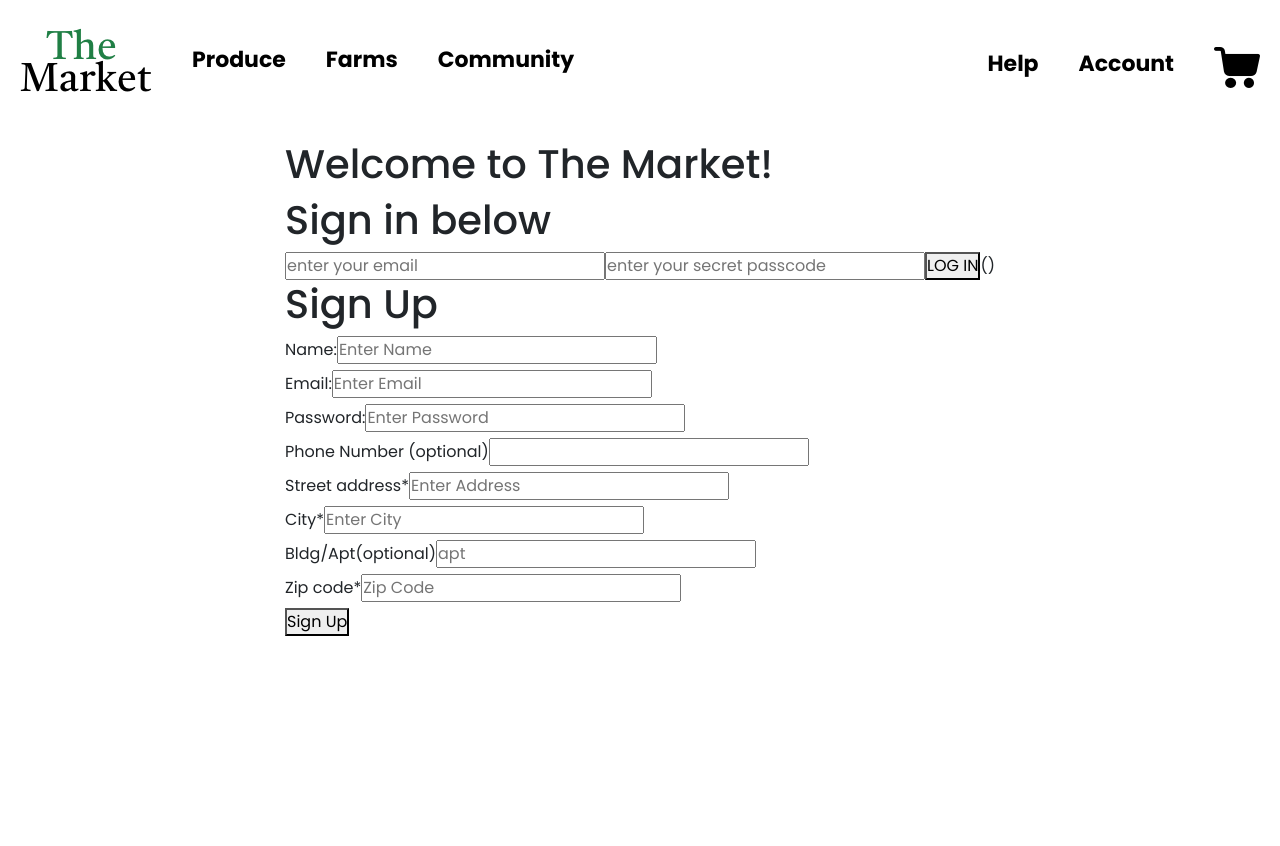
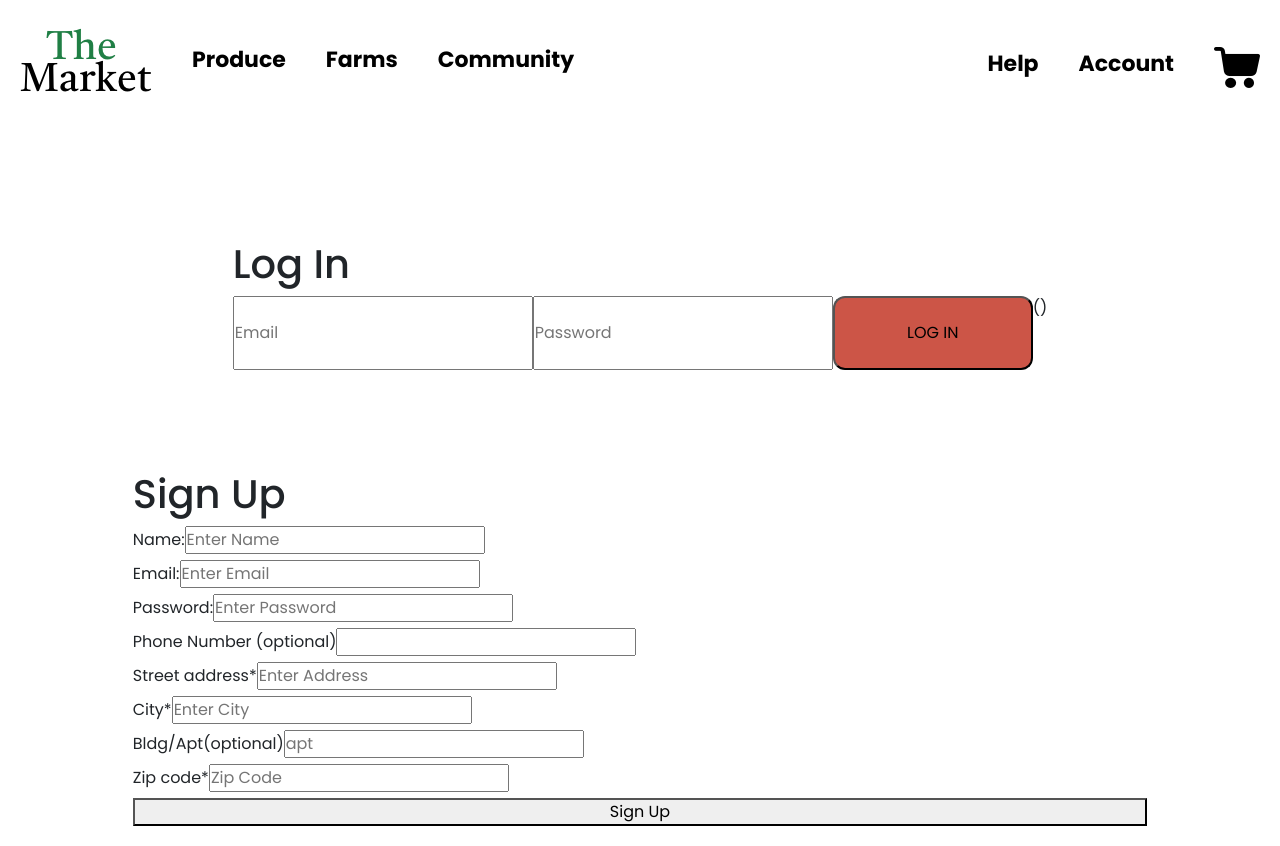
Before and after one commit to wyncode/C37_final_farmers_market, a React (Create React App) app in the folder client/: page /account in a window 1280 px wide. Before the commit the page ends 800 px from the top, so only its background shows below. Built offline with nearby package versions, Linux system fonts and the light colour scheme; no server answers; the HTML template or start-up script is replaced by a standard one.

Commit message:
more styling

```diff
--- a/client/src/components/Login.jsx
+++ b/client/src/components/Login.jsx
@@ -1,6 +1,7 @@
 import React, { useState, useContext } from 'react';
 import { AppContext } from '../context/AppContext';
 import axios from 'axios';
+import './login.css';
 
 const Login = () => {
   const { user, setUser, setLoggedIn } = useContext(AppContext);
@@ -30,14 +31,17 @@ const Login = () => {
   };
 
   return (
-    <>
-      <h1>Welcome to The Market!</h1>
-      <h1>Sign in below</h1>
-      <form onSubmit={(e) => logIn(email, password, e)}>
+    <div className="login">
+      <h1>Log In</h1>
+      <div className="loginFlex">
+        <form
+          onSubmit={(e) => logIn(email, password, e)}
+          className="login-form"
+        >
           <input
             type="email"
             name="email"
-          placeholder="enter your email"
+            placeholder="Email"
             value={email}
             onChange={(e) => setEmail(e.target.value)}
             required
@@ -45,14 +49,18 @@ const Login = () => {
           <input
             type="password"
             name="password"
-          placeholder="enter your secret passcode"
+            placeholder="Password"
             value={password}
             onChange={(e) => setPassword(e.target.value)}
             required
           />
-        <button type="submit">LOG IN</button>({user.name ? user.name : ''})
+          <button type="submit" className="login-button">
+            LOG IN
+          </button>
+          ({user.name ? user.name : ''})
         </form>
-    </>
+      </div>
+    </div>
   );
 };
 
--- a/client/src/components/Signup.jsx
+++ b/client/src/components/Signup.jsx
@@ -45,6 +45,7 @@ const Signup = () => {
         onSubmit={(e) =>
           signUp(name, email, password, address, city, zipcode, e)
         }
+        className="signup-form"
       >
         <h1>Sign Up</h1>
         <div>
--- a/client/src/components/checkout/Checkout.jsx
+++ b/client/src/components/checkout/Checkout.jsx
@@ -1,14 +1,14 @@
 import React, { useContext } from 'react';
 import CheckoutOne from './CheckoutOne';
 import Cart from './Cart';
-import Navbar from '../header/Navbar';
+import NavbarTwo from '../header/NavbarTwo';
 import { AppContext } from '../../context/AppContext';
 
 const Checkout = () => {
   const { systemMessage } = useContext(AppContext);
   return (
     <div>
-      <Navbar />
+      <NavbarTwo />
       <CheckoutOne />
       <Cart />
       {systemMessage ? systemMessage : null}
--- /dev/null
+++ b/client/src/components/login.css
@@ -0,0 +1,30 @@
+.login {
+  margin: 50px 50px;
+  padding: 50px;
+}
+
+.loginFlex {
+  display: flex;
+  flex-direction: row;
+}
+
+.login-button {
+  height: 74px;
+  width: 200px;
+  border-radius: 12px;
+  background-color: #cc5547;
+}
+
+.login-form {
+  display: flex;
+  justify-content: center;
+}
+.signup-form {
+  display: flex;
+  flex-direction: column;
+  justify-content: center;
+}
+
+input {
+  width: 300px;
+}
```
Lines whose indentation alone changed are shown as unchanged.
